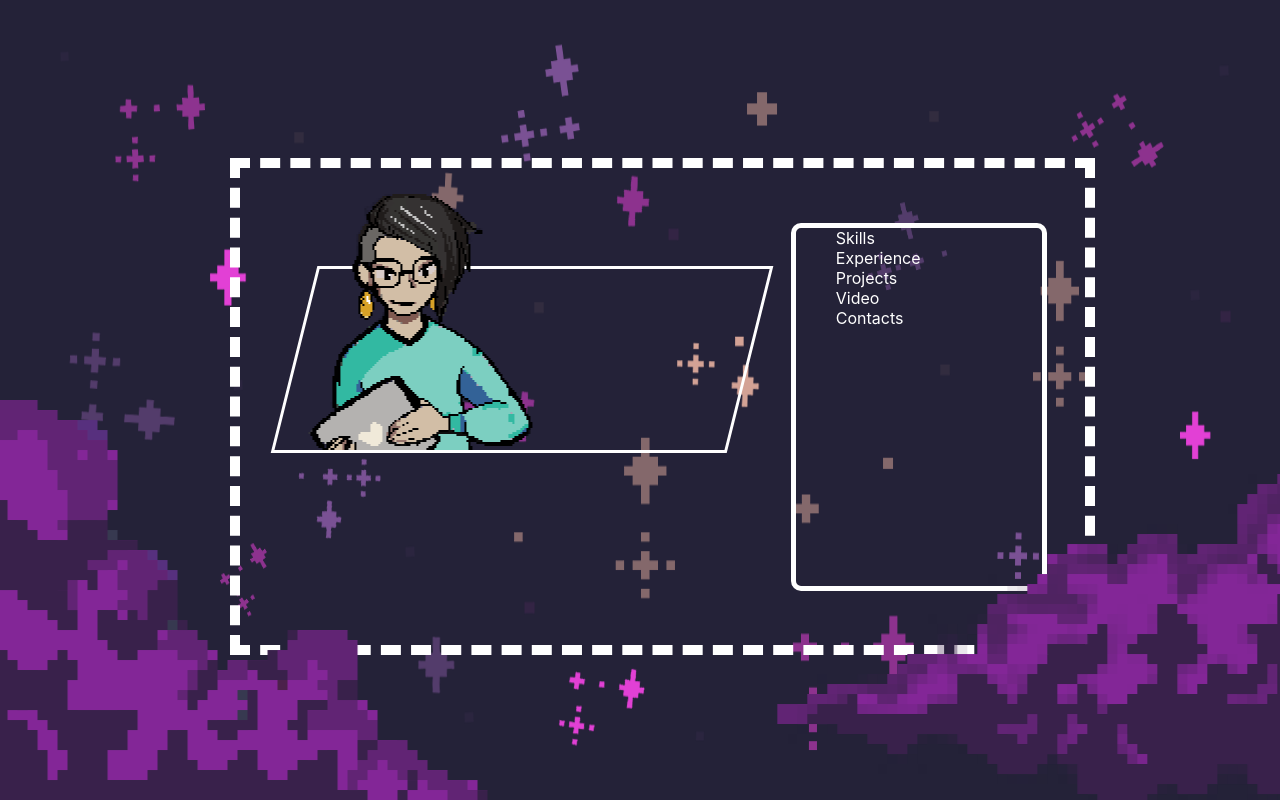
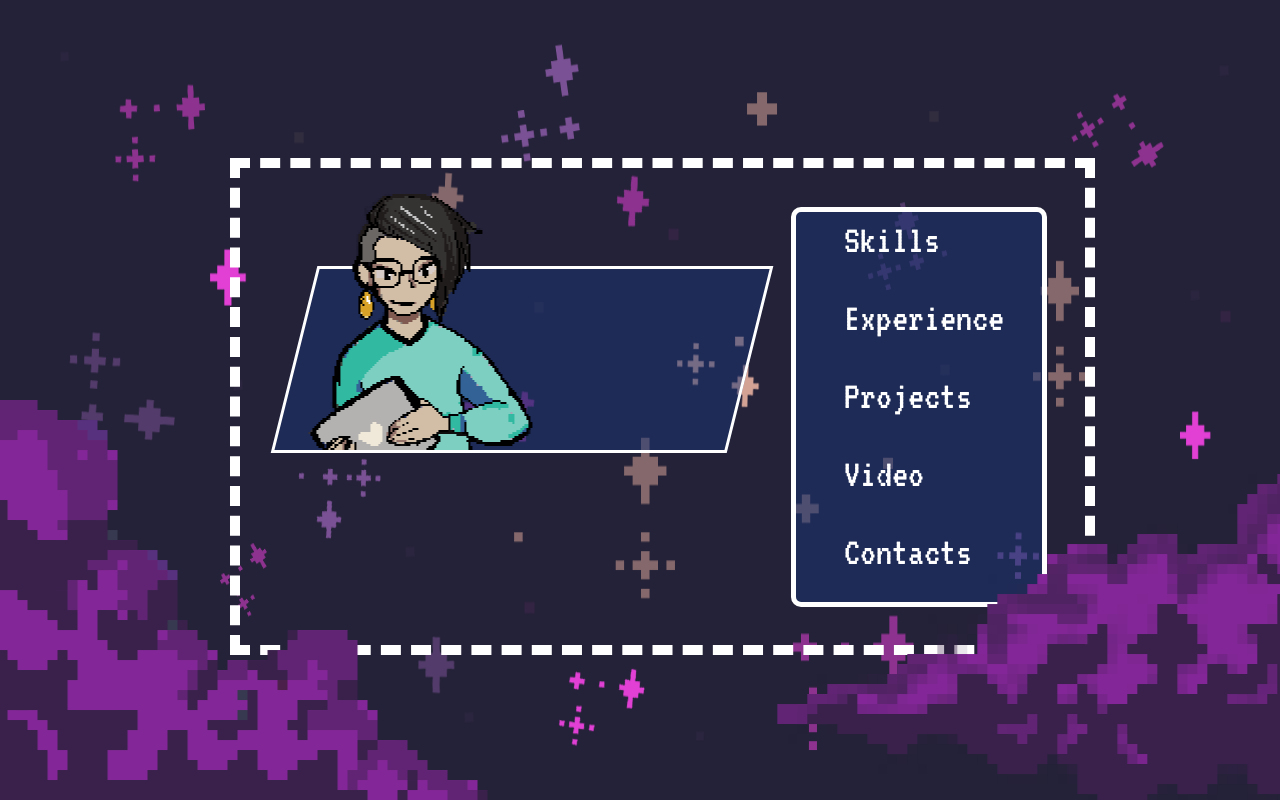
Before and after one commit to ixnp/pixel_portfolio, a React (Create React App) app: page / in a window 1280 px wide. Built offline with nearby package versions, Linux system fonts and the light colour scheme.

Commit message:
menu styled

```diff
--- a/src/style/Container.scss
+++ b/src/style/Container.scss
@@ -3,3 +3,5 @@
 @import 'Main.scss';
 @import 'Menu.scss';
 @import 'ContentContainer.scss';
+//Font
+@import url('https://fonts.googleapis.com/css2?family=VT323&display=swap');
--- a/src/style/ContentContainer.scss
+++ b/src/style/ContentContainer.scss
@@ -8,8 +8,10 @@
   margin: 8% 8% 8% 3%;
   display: flex;
   align-items: end;
+
+  //color
+  background-color: rgba(24, 52, 119, 0.5);
   img{
-
     transform: skew(14deg);
   }
 }
--- a/src/style/Menu.scss
+++ b/src/style/Menu.scss
@@ -1,12 +1,27 @@
 .menu{
+    //Layout
     grid-column-start: 3;
     grid-row-start:1;
     grid-row-end:4;
+    display: flex;
+    flex-direction: column;
+    align-content: space-around;
+
+    //Border
     border-style:solid;
     border-width: 5px;
     border-radius: 10px;
+    //Text
+    font-size: 2.5rem;
+    font-family: 'VT323', monospace;
+    margin: 0;
+    //color
+    background-color: rgba(24, 52, 119, 0.5);
    li{
+    height: 100%;
     list-style: none;
+    margin: 2%;
+    padding: 2%;
    }
 
 }
```
